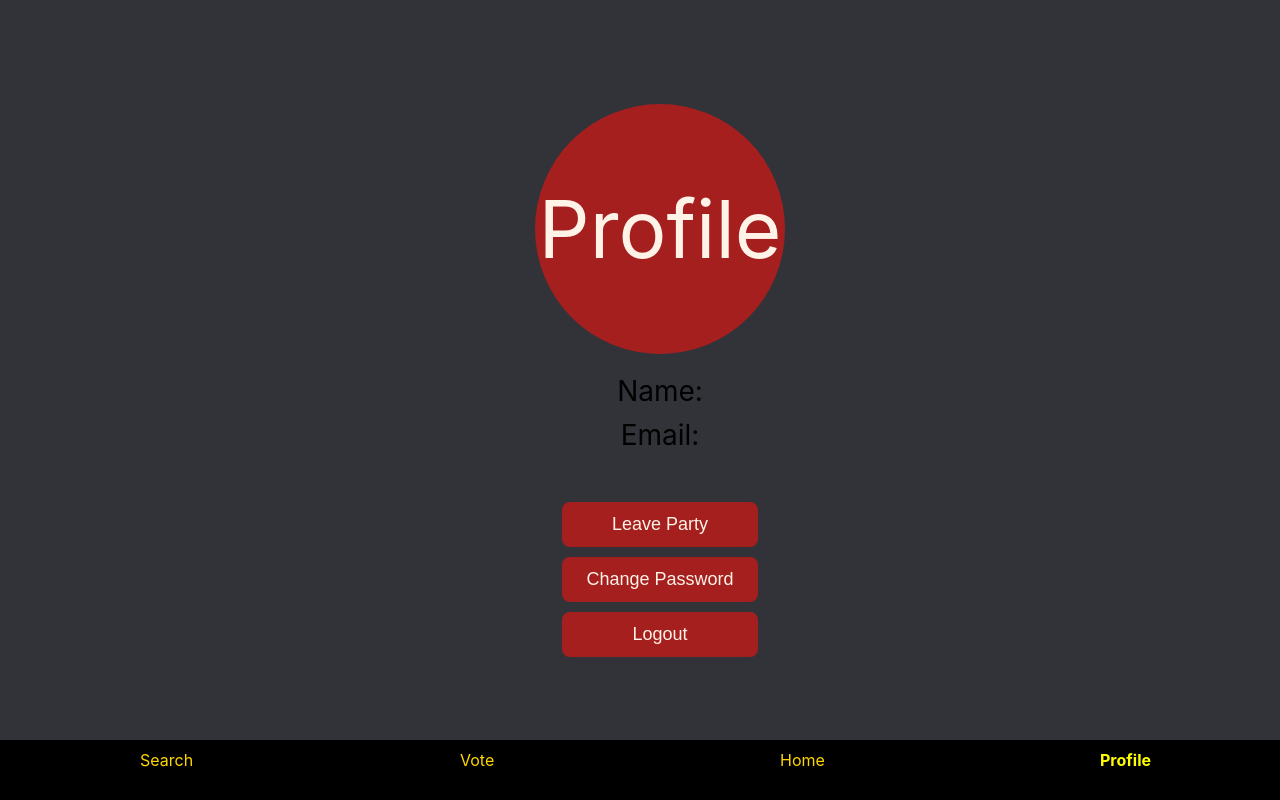
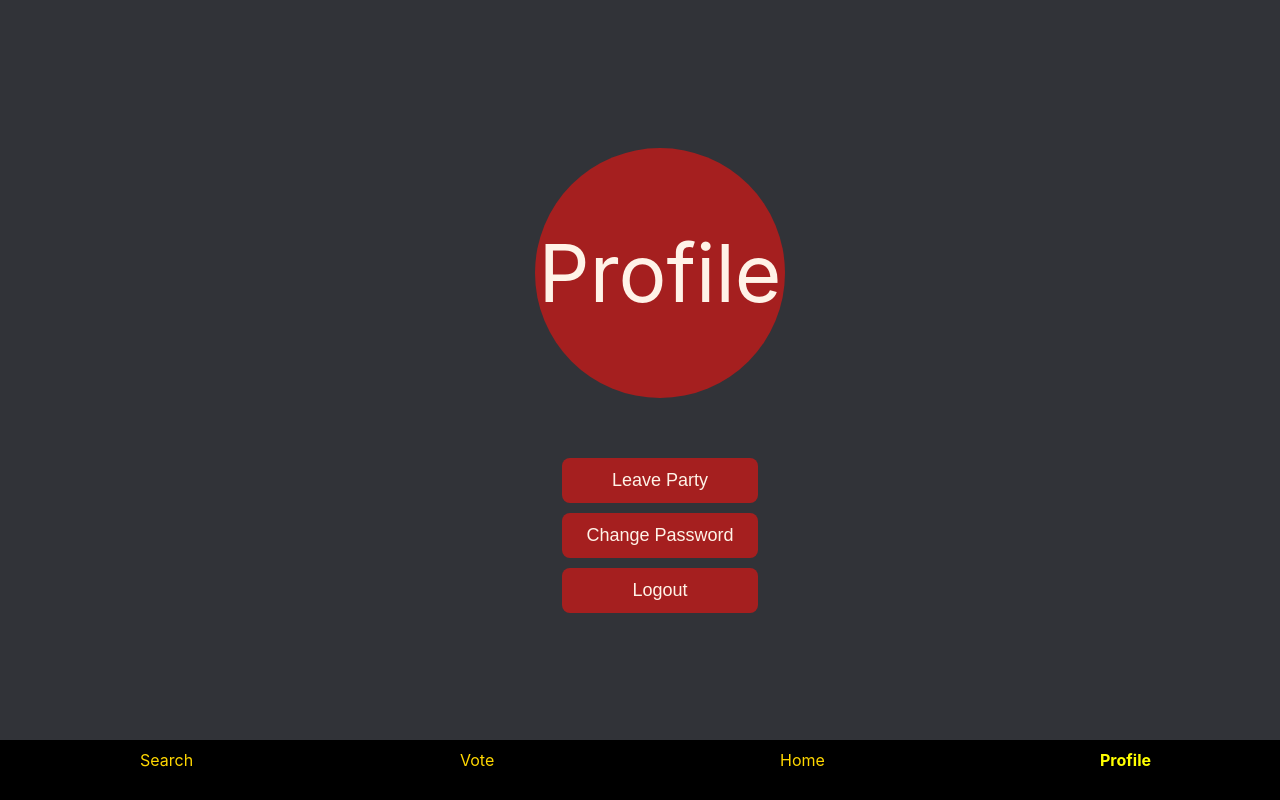
Before and after one commit to jadtfen/ProjectPt2, a React (Create React App) app: page /profile in a window 1280 px wide. Built offline with nearby package versions, Linux system fonts and the light colour scheme; no server answers; sample sign-in values are in the browser's storage.

Commit message:
fgvhbjklm;,

```diff
--- a/src/pages/ProfilePage.js
+++ b/src/pages/ProfilePage.js
@@ -92,8 +92,6 @@ const ProfilePage = () => {
             <div className="profile-placeholder">Profile</div>
           </div>
           <div className="profile-info">
-            <div className="username">Name: {username}</div>
-            <div className="email">Email: {email}</div>
           </div>
         </div>
         <div className="button-space">
```
